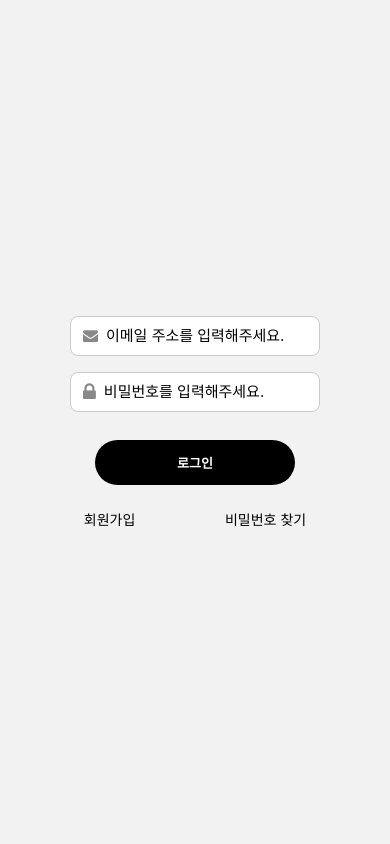
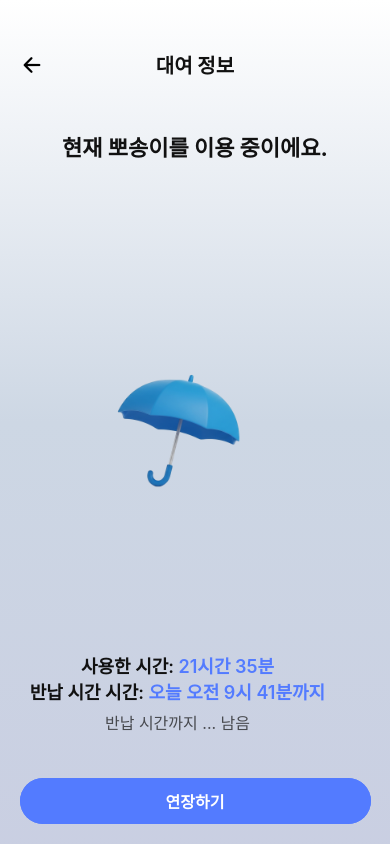
Before and after one commit to seoyuncho/bbosong-front, a React Native app: screen /BorrowInfo in a window 390 px wide. Built offline with nearby package versions, Linux system fonts and the light colour scheme.

Commit message:
feat: floating

```diff
--- a/components/FloatingButton.tsx
+++ b/components/FloatingButton.tsx
@@ -1,11 +1,19 @@
 import React, { useRef, useEffect, useState } from "react";
-import { Animated, PanResponder, StyleSheet, Text, Pressable } from "react-native";
+import {
+  Animated,
+  PanResponder,
+  StyleSheet,
+  Text,
+  Pressable,
+} from "react-native";
 import { LinearGradient } from "expo-linear-gradient";
+import { useNavigation } from "@react-navigation/native";
 
 const FloatingButton = () => {
   // 시작은 (0,0) → 스타일의 bottom/right 기준으로 위치 결정
   const pan = useRef(new Animated.ValueXY({ x: 0, y: 0 })).current;
   const [time, setTime] = useState("");
+  const navigation = useNavigation<any>();
 
   // 현재 시간 갱신
   useEffect(() => {
@@ -25,10 +33,9 @@ const FloatingButton = () => {
   const panResponder = useRef(
     PanResponder.create({
       onMoveShouldSetPanResponder: () => true,
-      onPanResponderMove: Animated.event(
-        [null, { dx: pan.x, dy: pan.y }],
-        { useNativeDriver: false }
-      ),
+      onPanResponderMove: Animated.event([null, { dx: pan.x, dy: pan.y }], {
+        useNativeDriver: false,
+      }),
       onPanResponderRelease: (e, gesture) => {
         // 클릭 vs 드래그 구분 (거의 안 움직였으면 클릭으로 판단)
         if (Math.abs(gesture.dx) < 5 && Math.abs(gesture.dy) < 5) {
@@ -43,18 +50,16 @@ const FloatingButton = () => {
   return (
     <Animated.View
       {...panResponder.panHandlers}
-      style={[
-        styles.container,
-        { transform: pan.getTranslateTransform() },
-      ]}
+      style={[styles.container, { transform: pan.getTranslateTransform() }]}
     >
-      <Pressable onPress={() => console.log("버튼 눌림!")}>
+      <Pressable onPress={() => navigation.navigate("BorrowInfo")}>
         <LinearGradient
           colors={["#537BFF", "#8EC5FF"]}
           start={{ x: 0, y: 0 }}
           end={{ x: 0, y: 1 }}
           style={styles.gradient}
         >
+          <Text style={styles.text1}>대여중</Text>
           <Text style={styles.text}>{time}</Text>
         </LinearGradient>
       </Pressable>
@@ -65,7 +70,7 @@ const FloatingButton = () => {
 const styles = StyleSheet.create({
   container: {
     position: "absolute",
-    bottom: 40,   // ✅ 초기 위치는 여기서 제어
+    bottom: 40, // ✅ 초기 위치는 여기서 제어
     right: 20,
     zIndex: 99,
     elevation: 99,
@@ -81,6 +86,10 @@ const styles = StyleSheet.create({
     shadowOpacity: 0.3,
     shadowRadius: 4,
   },
+  text1: {
+    color: "white",
+    fontSize: 16,
+  },
   text: {
     color: "white",
     fontSize: 20,
--- a/components/PlaceSearch.tsx
+++ b/components/PlaceSearch.tsx
@@ -124,7 +124,7 @@ const PlaceSearch = ({
         <TouchableOpacity
           style={{ margin: 4, backgroundColor: "white", borderRadius: 50 }}
           onPress={() => {
-            navigation.navigate("Main");
+            navigation.navigate("");
           }}
         >
           <Arrow
--- a/navigation/AppNavigator.tsx
+++ b/navigation/AppNavigator.tsx
@@ -6,12 +6,14 @@ import QRScreen from '../screens/QRScreen';
 import MyPageScreen from '../screens/MyPageScreen';
 import SignUpScreen from '../screens/SignUpScreen';
 import FindPasswordScreen from '../screens/FindPasswordScreen';
+import BorrowInfo from '../screens/BorrowInfo';
+import Extension from '../screens/Extension';
 
 const Stack = createNativeStackNavigator();
 
 export default function AppNavigator() {
   return (
-    <Stack.Navigator initialRouteName="Login" screenOptions={{ headerShown: false }}>
+    <Stack.Navigator initialRouteName="BorrowInfo" screenOptions={{ headerShown: false }}>
       <Stack.Screen name="Login" component={LoginScreen} />
       <Stack.Screen name="SignUp" component={SignUpScreen} />
       <Stack.Screen name="FindPassword" component={FindPasswordScreen} />
@@ -19,6 +21,8 @@ export default function AppNavigator() {
       <Stack.Screen name="Map" component={MapScreen} />
       <Stack.Screen name="QR" component={QRScreen} />
       <Stack.Screen name="MyPage" component={MyPageScreen} />
+      <Stack.Screen name="BorrowInfo" component={BorrowInfo} />
+      <Stack.Screen name="Extension" component={Extension} />
     </Stack.Navigator>
   );
 }
--- /dev/null
+++ b/screens/BorrowInfo.tsx
@@ -0,0 +1,193 @@
+import React, { useEffect, useState } from "react";
+import { View, Text, TouchableOpacity, StyleSheet, Image } from "react-native";
+import { Ionicons } from "@expo/vector-icons";
+import { LinearGradient } from "expo-linear-gradient";
+import AsyncStorage from "@react-native-async-storage/async-storage";
+import axios from "axios";
+
+const BorrowInfo = ({ navigation }: any) => {
+  const [stationName, setStationName] = useState("");
+  const [rentEnd, setRentEnd] = useState<Date | null>(null);
+
+  useEffect(() => {
+    const fetchUmbrellaInfo = async () => {
+      try {
+        const umbrellaId = await AsyncStorage.getItem("umbrella_id");
+        if (!umbrellaId) return;
+
+        const response = await axios.get(
+          `http://10.254.205.115:3000/qr-scan/umbrella/${umbrellaId}`
+        );
+        console.log("borrow response:", response.data);
+        const umbrella = response.data.umbrella;
+        setStationName(umbrella.station.name);
+        setRentEnd(new Date(umbrella.rent_end));
+      } catch (err) {
+        console.warn("Failed to fetch umbrella info", err);
+      }
+    };
+
+    fetchUmbrellaInfo();
+  }, []);
+
+  // 📌 rent_end 표시 포맷 (내일 오전/오후 hh:mm)
+  const rentEndString = rentEnd
+    ? `${rentEnd.getHours() < 12 ? "오전" : "오후"} ${
+        rentEnd.getHours() % 12 || 12
+      }시 ${rentEnd.getMinutes().toString().padStart(2, "0")}분`
+    : "...";
+
+  return (
+    <LinearGradient
+      colors={["#FFFFFF", "#CDD7E4", "#A1ACD280"]}
+      locations={[0, 0.5, 1]}
+      style={styles.container}
+    >
+      <View style={styles.header}>
+        <TouchableOpacity
+          style={styles.backButton}
+          onPress={() => navigation.navigate("Main")}
+        >
+          <Ionicons name="arrow-back" size={24} color="#000" />
+        </TouchableOpacity>
+        <Text style={styles.headerTitle}>대여 정보</Text>
+      </View>
+
+      <View style={{ flex: 1, width: '100%', paddingTop: 10 }}>
+        <Text style={styles.title}>현재 뽀송이를 이용 중이에요.</Text>
+
+        <View
+          style={{
+            width: "90%",
+            alignItems: "center",
+            flex: 1,
+            justifyContent: "center",
+          }}
+        >
+          <Image
+            source={require("../assets/umbrella_borrow.png")}
+            style={styles.image}
+            resizeMode="contain"
+          />
+          <View style={styles.infoBoxOverlay}>
+            <Text style={styles.infoText}>
+              사용한 시간: <Text style={styles.highlight}>21시간 35분</Text>
+            </Text>
+            <Text style={styles.infoText}>
+              반납 시간 시간:{" "}
+              <Text style={styles.highlight}>오늘 오전 9시 41분까지</Text>
+            </Text>
+            <Text style={styles.subInfo}>
+              반납 시간까지 {rentEndString} 남음
+            </Text>
+          </View>
+        </View>
+      </View>
+
+      <TouchableOpacity
+        style={styles.button}
+        onPress={() => navigation.navigate("Extension")}
+      >
+        <Text style={styles.buttonText}>반납하기</Text>
+      </TouchableOpacity>
+      <TouchableOpacity
+        style={styles.button}
+        onPress={() => navigation.navigate("Extension" as never)}
+      >
+        <Text style={styles.buttonText}>연장하기</Text>
+      </TouchableOpacity>
+    </LinearGradient>
+  );
+};
+
+const styles = StyleSheet.create({
+  container: {
+    flex: 1,
+    alignItems: "center",
+    justifyContent: "center",
+    flexDirection: "column",
+    padding: 20,
+  },
+  header: {
+    position: "absolute",
+    top: 50,
+    left: 0,
+    right: 0,
+    flexDirection: "row",
+    alignItems: "center",
+    justifyContent: "center",
+  },
+
+  backButton: {
+    position: "absolute",
+    left: 20,
+  },
+
+  headerTitle: {
+    fontSize: 20,
+    fontWeight: "bold",
+    color: "#111111",
+    textAlign: "center",
+  },
+  subTitle: {
+    fontSize: 18,
+    color: "#537BFF",
+    marginTop: 100,
+  },
+  code: {
+    fontWeight: "600",
+  },
+  title: {
+    fontSize: 22,
+    fontWeight: "bold",
+    color: "#111111",
+    marginTop: 100,
+    textAlign: "center",
+  },
+  infoBoxOverlay: {
+    position: "absolute",
+    bottom: 90,
+    alignItems: "center",
+  },
+  image: {
+    width: "90%",
+    height: 500,
+    aspectRatio: 1,
+    bottom: "10%",
+    margin: 30,
+  },
+  infoText: {
+    fontSize: 18,
+    fontWeight: "600",
+    color: "#111111",
+    textAlign: "left",
+  },
+  highlight: {
+    color: "#537BFF",
+  },
+  subInfo: {
+    marginTop: 6,
+    fontSize: 16,
+    color: "#111111",
+    opacity: 0.7,
+    textAlign: "center",
+  },
+  button: {
+    position: "absolute",
+    bottom: 20,
+    alignSelf: "center",
+    width: "90%",
+    height: 46,
+    borderRadius: 40,
+    backgroundColor: "#537BFF",
+    justifyContent: "center",
+    alignItems: "center",
+  },
+  buttonText: {
+    color: "#fff",
+    fontSize: 16,
+    fontWeight: "600",
+  },
+});
+
+export default BorrowInfo;
--- /dev/null
+++ b/screens/Extension.tsx
@@ -0,0 +1,143 @@
+import React, { useEffect, useState } from "react";
+import { View, Text, TouchableOpacity, StyleSheet, Image } from "react-native";
+import { Ionicons } from "@expo/vector-icons";
+import { LinearGradient } from "expo-linear-gradient";
+import AsyncStorage from "@react-native-async-storage/async-storage";
+import axios from "axios";
+import Bubble from "./src/bubble.svg";
+
+const Extension = ({ navigation }: any) => {
+  return (
+    <LinearGradient
+      colors={["#FFFFFF", "#CDD7E4", "#A1ACD280"]}
+      locations={[0, 0.5, 1]}
+      style={styles.container}
+    >
+      <View style={styles.header}>
+        <TouchableOpacity
+          style={styles.backButton}
+          onPress={() => navigation.navigate("BorrowInfo")}
+        >
+          <Ionicons name="arrow-back" size={24} color="#000" />
+        </TouchableOpacity>
+        <Text style={styles.headerTitle}>대여 연장</Text>
+      </View>
+      <View style={{ flex: 1, width: "100%", paddingTop: 90 }}>
+        <Text style={styles.title}>연장을 위해</Text>
+        <Text style={styles.title}>비눗방울을 사용할 수 있어요.</Text>
+        <View style={styles.bubbles}>
+          <Text>보유 중인 비눗방울</Text>
+          <Text>비눗방울 3개로 1일(24시간) 연장할 수 있어요.</Text>
+        </View>
+        <View style={styles.bubbles}>
+          <Text>대여 연장 전</Text>
+          <Text>반납 시간: 2025.08.18. 오전 9:41</Text>
+          <Text>대여 연장 후</Text>
+          <Text>반납 시간: 2025.08.19. 오전 9:41</Text>
+        </View>
+        <View style={styles.bubbles}>
+          <Text>연장 후 비눗방울</Text>
+        </View>
+      </View>
+
+      <TouchableOpacity
+        style={styles.button}
+        onPress={() => navigation.navigate("Extension")}
+      >
+        <Text style={styles.buttonText}>연장하기</Text>
+      </TouchableOpacity>
+    </LinearGradient>
+  );
+};
+
+const styles = StyleSheet.create({
+  container: {
+    flex: 1,
+    alignItems: "center",
+    flexDirection: "column",
+    padding: 20,
+  },
+  header: {
+    position: "absolute",
+    top: 50,
+    left: 0,
+    right: 0,
+    flexDirection: "row",
+    alignItems: "center",
+    justifyContent: "center",
+  },
+
+  backButton: {
+    position: "absolute",
+    left: 20,
+  },
+
+  headerTitle: {
+    fontSize: 20,
+    fontWeight: "bold",
+    color: "#111111",
+  },
+  subTitle: {
+    fontSize: 18,
+    color: "#537BFF",
+    marginTop: 100,
+  },
+  code: {
+    fontWeight: "600",
+  },
+  title: {
+    fontSize: 22,
+    fontWeight: "bold",
+    color: "#111111",
+    marginTop: 8,
+  },
+  infoBoxOverlay: {
+    position: "absolute",
+    bottom: 90,
+    alignItems: "center",
+  },
+  image: {
+    width: "90%",
+    height: 500,
+    aspectRatio: 1,
+    bottom: "10%",
+    margin: 30,
+  },
+  infoText: {
+    fontSize: 18,
+    fontWeight: "600",
+    color: "#111111",
+  },
+  highlight: {
+    color: "#537BFF",
+  },
+  subInfo: {
+    marginTop: 6,
+    fontSize: 16,
+    color: "#111111",
+    opacity: 0.7,
+  },
+  bubbles: {
+    backgroundColor: "white",
+    borderRadius: 30,
+    padding: 24,
+  },
+  button: {
+    position: "absolute",
+    bottom: 20,
+    alignSelf: "center",
+    width: "90%",
+    height: 46,
+    borderRadius: 40,
+    backgroundColor: "#537BFF",
+    justifyContent: "center",
+    alignItems: "center",
+  },
+  buttonText: {
+    color: "#fff",
+    fontSize: 16,
+    fontWeight: "600",
+  },
+});
+
+export default Extension;
--- a/screens/MainScreen.tsx
+++ b/screens/MainScreen.tsx
@@ -84,6 +84,7 @@ const MainScreen = ({ navigation }: any) => {
         </View>
         <TouchableOpacity
           style={{
+            width: "100%",
             backgroundColor: "#111",
             paddingVertical: 8,
             paddingHorizontal: 16,
```
Also changed, not shown: assets/umbrella_borrow.png (added), screens/src/bubble.svg (added).
